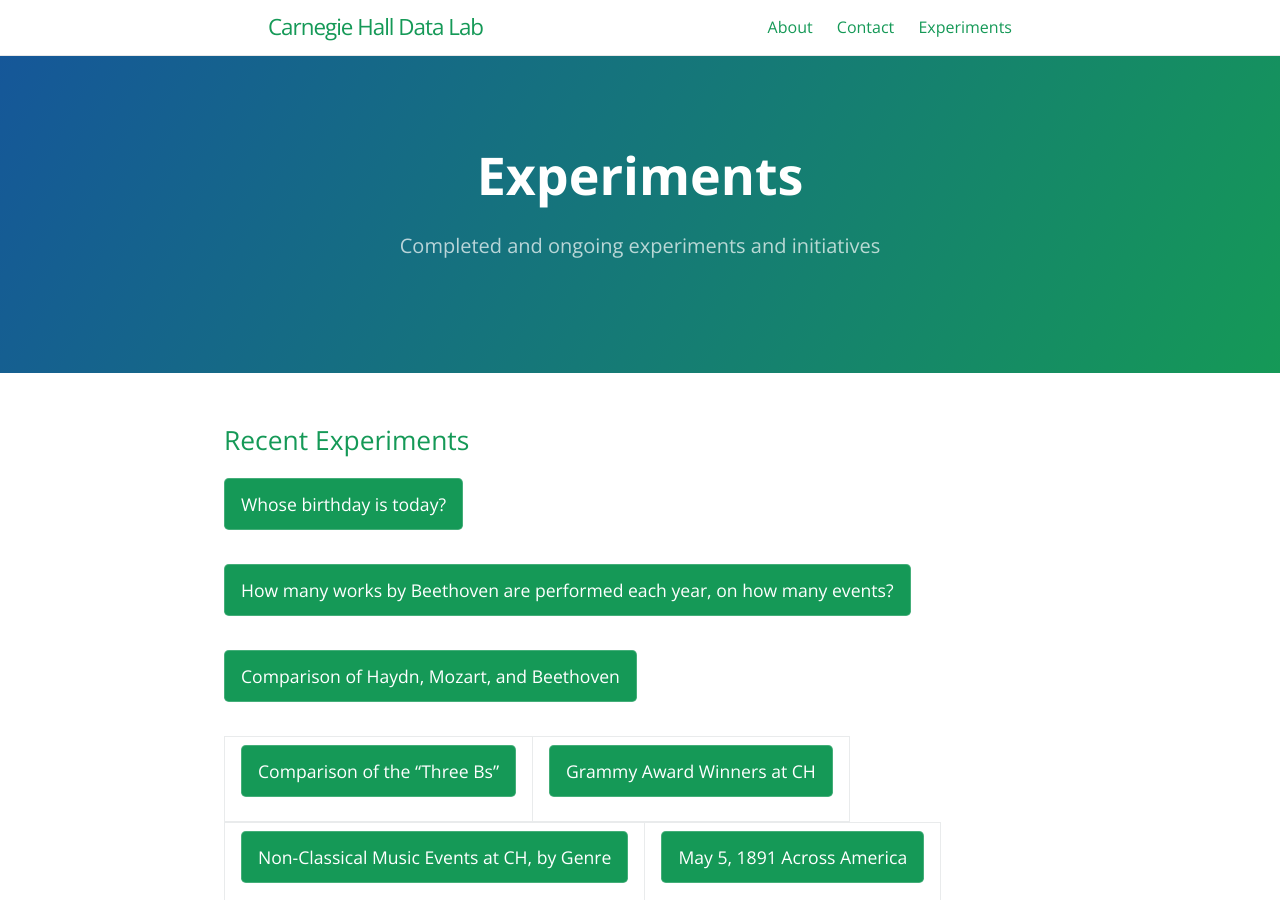
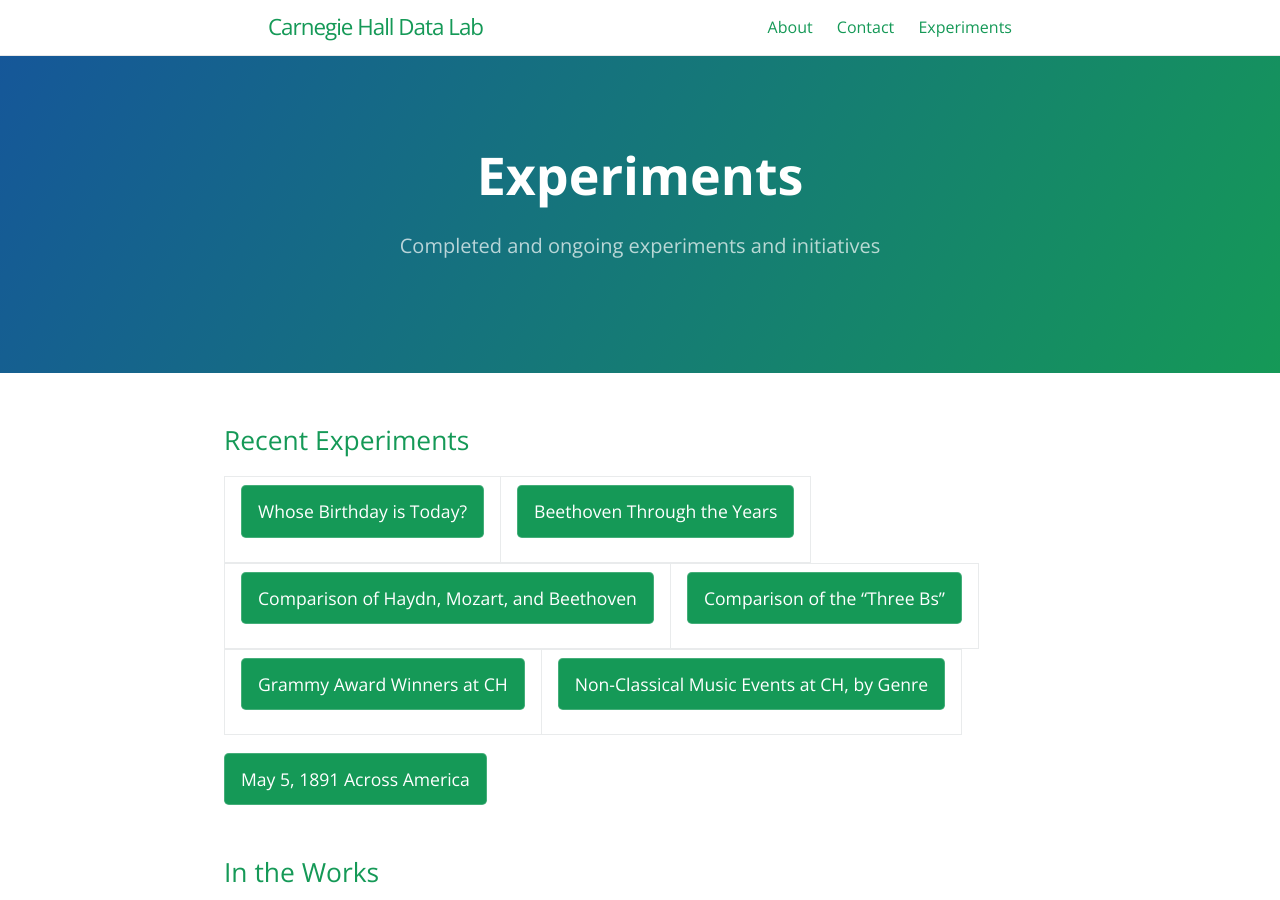
Before and after one commit to CarnegieHall/datalab, a Jekyll site: the page built from experiments.md, in a window 1280 px wide and 900 px high. Built offline with Jekyll 4.4.1, drawn with Linux system fonts in a browser that asks for light colours.

Commit message:
Update button placement

```diff
--- a/experiments.md
+++ b/experiments.md
@@ -9,15 +9,13 @@ order: 2
 
 ## Recent Experiments
 
-[Whose birthday is today?](/experiments/chdl-0001-a.md){: .btn}
+[Whose Birthday is Today?](/experiments/chdl-0001-a.md){: .btn} | [Beethoven Through the Years](/experiments/chdl-0002.md){: .btn}
 
-[How many works by Beethoven are performed each year, on how many events?](/experiments/chdl-0002.md){: .btn}
+[Comparison of Haydn, Mozart, and Beethoven](/experiments/chdl-0003.md){: .btn} | [Comparison of the "Three Bs"](/experiments/chdl-0004.md){: .btn}
 
-[Comparison of Haydn, Mozart, and Beethoven](/experiments/chdl-0003.md){: .btn}
+[Grammy Award Winners at CH](/experiments/chdl-0005.md){: .btn} | [Non-Classical Music Events at CH, by Genre](/experiments/chdl-0006.md){: .btn}
 
-[Comparison of the "Three Bs"](/experiments/chdl-0004.md){: .btn} | [Grammy Award Winners at CH](/experiments/chdl-0005.md){: .btn}
-
-[Non-Classical Music Events at CH, by Genre](/experiments/chdl-0006.md){: .btn} | [May 5, 1891 Across America](/experiments/chdl-0008.md){: .btn}
+[May 5, 1891 Across America](/experiments/chdl-0008.md){: .btn}
 
 
 ## In the Works
```
